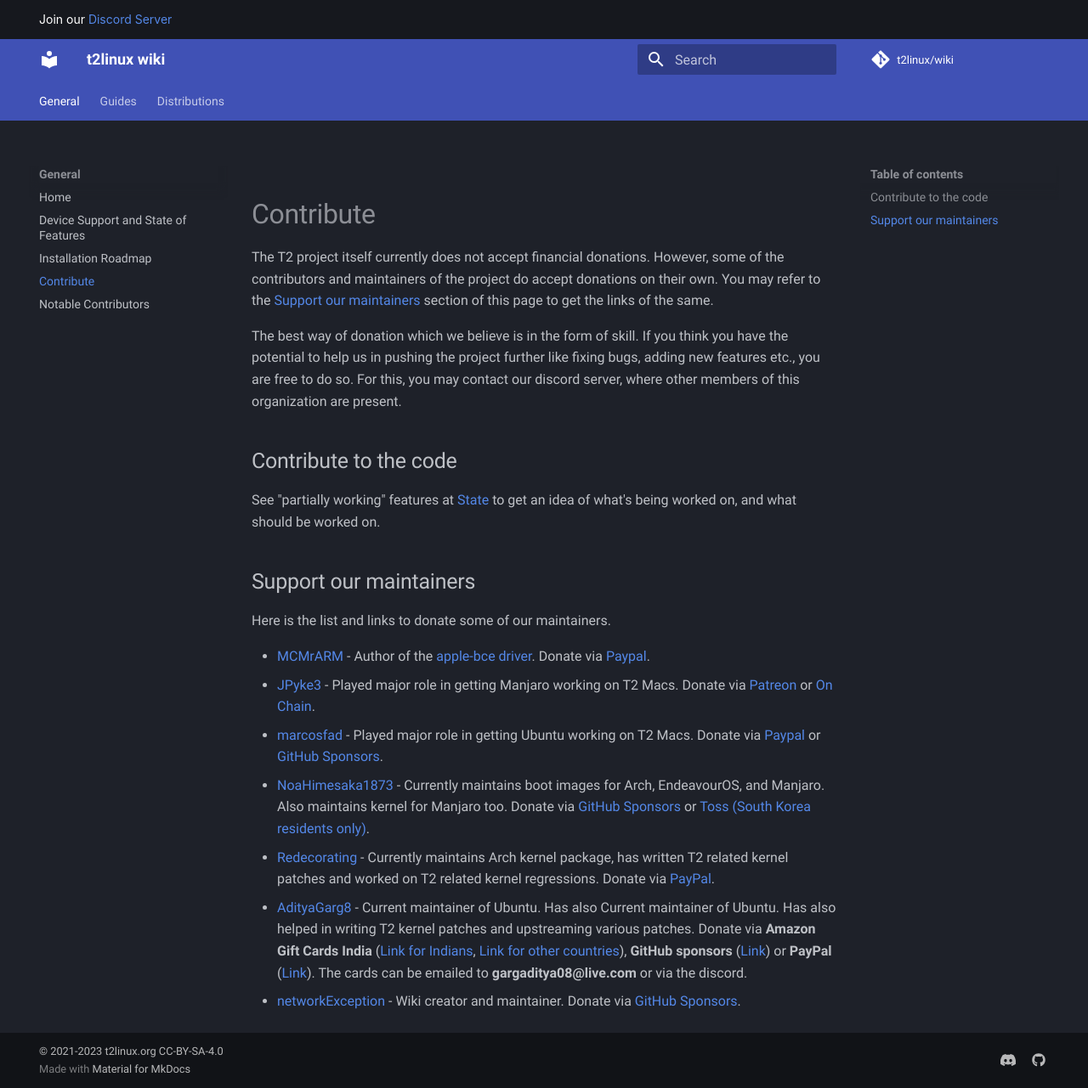
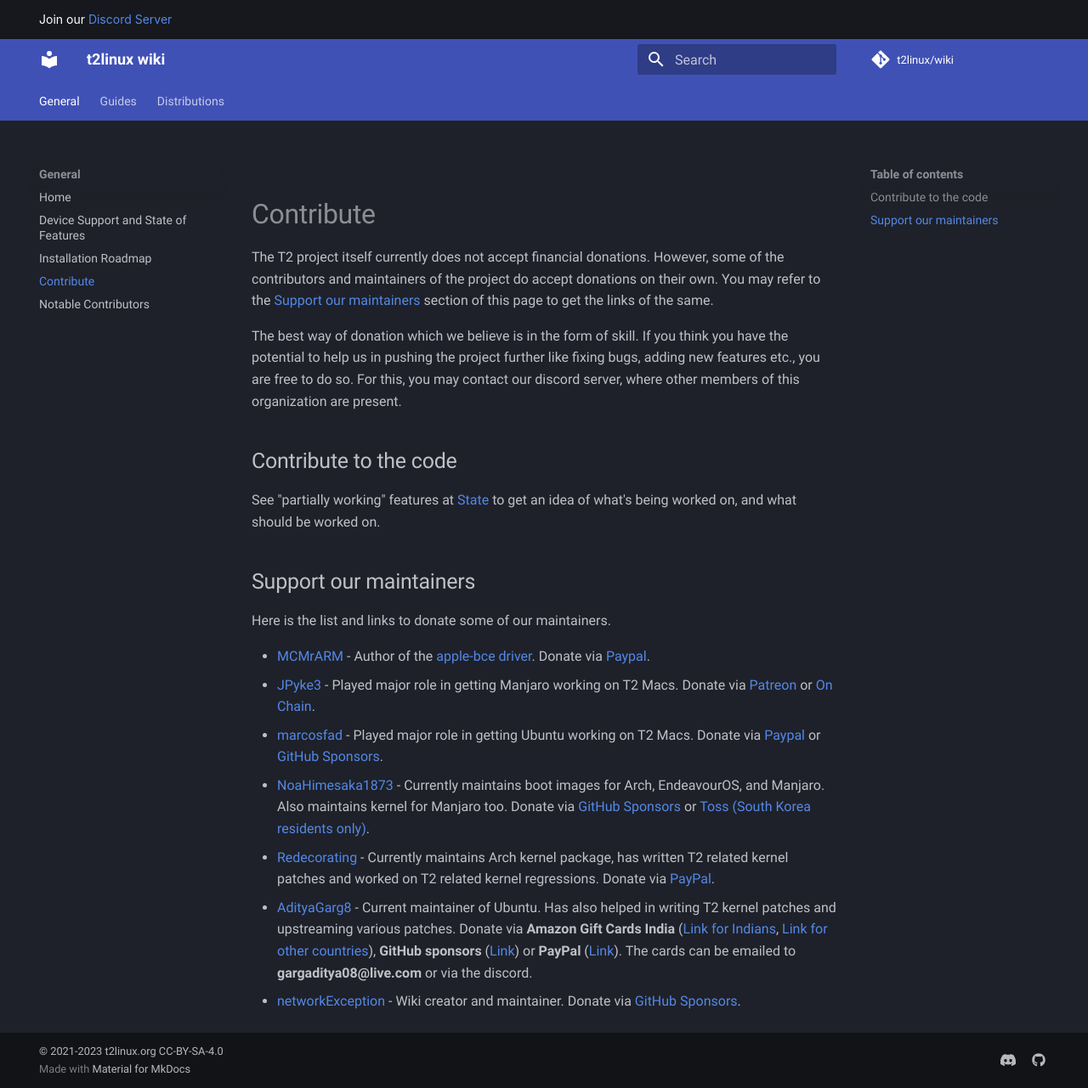
Before and after one commit to t2linux/wiki, an MkDocs documentation site: the page built from docs/contribute.md, in a window 1280 px wide and 1281 px high. Shown: the whole window at 85% size. Built offline with MkDocs 1.6.1 and Material for MkDocs 9.7.7, drawn with Linux system fonts in a browser that asks for light colours; comment, search, counter and statistics services are not loaded.

Commit message:
Update contribute.md

```diff
--- a/docs/contribute.md
+++ b/docs/contribute.md
@@ -17,5 +17,5 @@ Here is the list and links to donate some of our maintainers.
 - [marcosfad](https://github.com/marcosfad) - Played major role in getting Ubuntu working on T2 Macs. Donate via [Paypal](https://paypal.me/marcosfad) or [GitHub Sponsors](https://github.com/sponsors/marcosfad).
 - [NoaHimesaka1873](https://github.com/NoaHimesaka1873) - Currently maintains boot images for Arch, EndeavourOS, and Manjaro. Also maintains kernel for Manjaro too. Donate via [GitHub Sponsors](https://github.com/sponsors/NoaHimesaka1873) or [Toss (South Korea residents only)](https://toss.me/yuifmirror).
 - [Redecorating](https://github.com/Redecorating) - Currently maintains Arch kernel package, has written T2 related kernel patches and worked on T2 related kernel regressions. Donate via [PayPal](https://paypal.me/redecorating).
-- [AdityaGarg8](https://github.com/AdityaGarg8) - Current maintainer of Ubuntu. Has also Current maintainer of Ubuntu. Has also helped in writing T2 kernel patches and upstreaming various patches. Donate via **Amazon Gift Cards India** ([Link for Indians](https://www.amazon.in/s?k=amazon+e-gift+voucher&adgrpid=60620499282&ext_vrnc=hi&gclid=Cj0KCQjw8O-VBhCpARIsACMvVLMW9KEhsWO9xHEvOh7VLo3lCimvvJJqaKdqwj-OlN_ZAMp3ZIztQ0AaAtGAEALw_wcB&hvadid=294106443315&hvdev=m&hvlocphy=9075215&hvnetw=g&hvqmt=b&hvrand=11733182626932158840&hvtargid=kwd-314681002020&hydadcr=15237_1791630&tag=googinhydrmob-21&ref=pd_sl_3qs6ai50tg_b), [Link for other countries](https://www.g2a.com/search?query=Amazon%20India)), **GitHub sponsors** ([Link](https://github.com/sponsors/AdityaGarg8)) or **PayPal** ([Link](https://www.paypal.com/paypalme/AdityaGarg8)). The cards can be emailed to **gargaditya08@live.com** or via the discord.
+- [AdityaGarg8](https://github.com/AdityaGarg8) - Current maintainer of Ubuntu. Has also helped in writing T2 kernel patches and upstreaming various patches. Donate via **Amazon Gift Cards India** ([Link for Indians](https://www.amazon.in/s?k=amazon+e-gift+voucher&adgrpid=60620499282&ext_vrnc=hi&gclid=Cj0KCQjw8O-VBhCpARIsACMvVLMW9KEhsWO9xHEvOh7VLo3lCimvvJJqaKdqwj-OlN_ZAMp3ZIztQ0AaAtGAEALw_wcB&hvadid=294106443315&hvdev=m&hvlocphy=9075215&hvnetw=g&hvqmt=b&hvrand=11733182626932158840&hvtargid=kwd-314681002020&hydadcr=15237_1791630&tag=googinhydrmob-21&ref=pd_sl_3qs6ai50tg_b), [Link for other countries](https://www.g2a.com/search?query=Amazon%20India)), **GitHub sponsors** ([Link](https://github.com/sponsors/AdityaGarg8)) or **PayPal** ([Link](https://www.paypal.com/paypalme/AdityaGarg8)). The cards can be emailed to **gargaditya08@live.com** or via the discord.
 - [networkException](https://github.com/networkException) - Wiki creator and maintainer. Donate via [GitHub Sponsors](https://github.com/sponsors/networkException).
```
